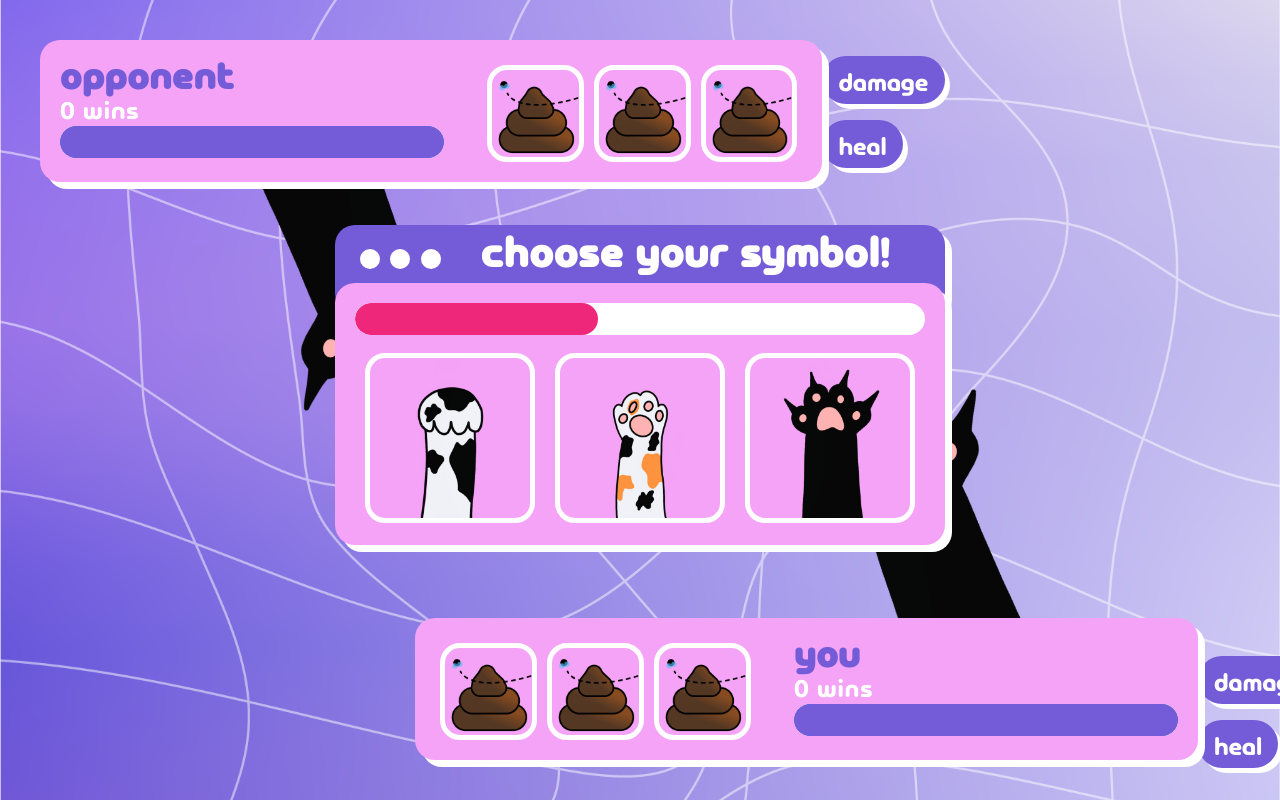
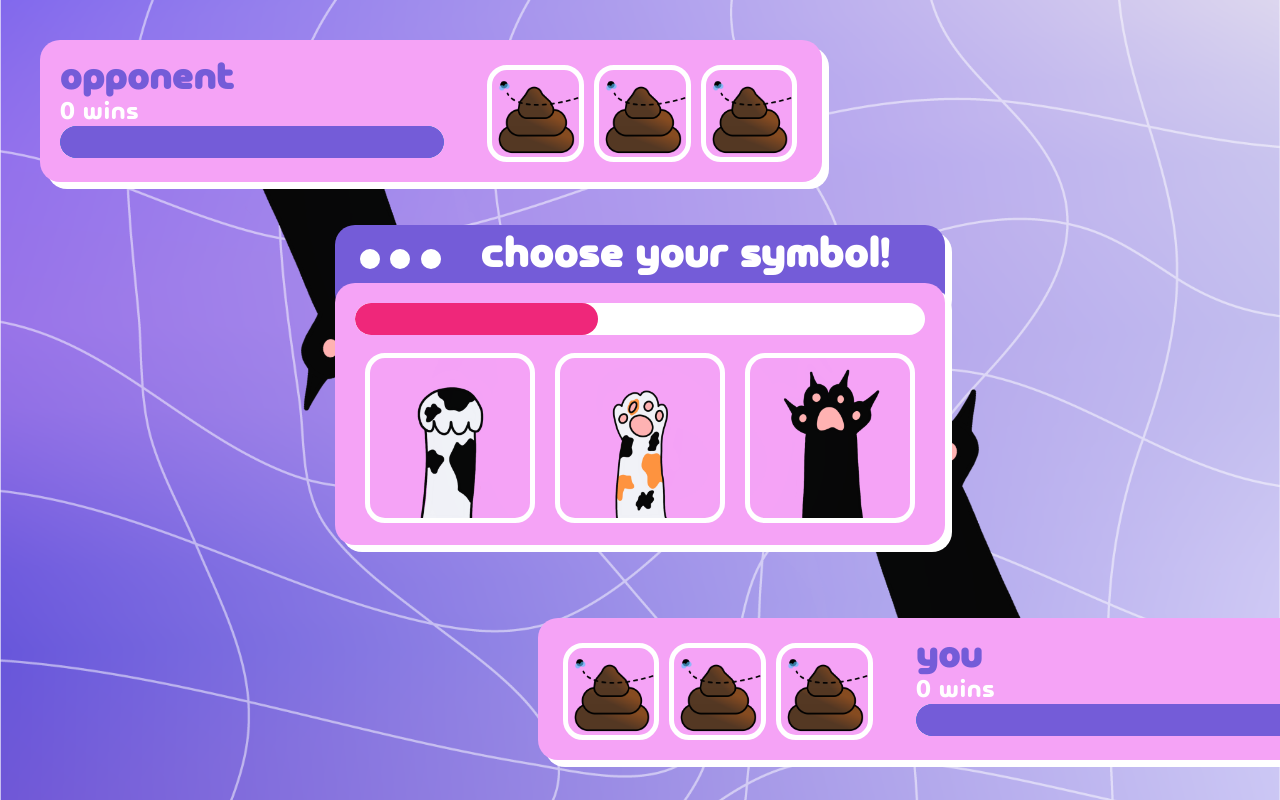
Before and after one commit to th-mayer/rock-paper-scissors, a Vue app in the folder frontend/: page /game in a window 1280 px wide. Built offline with nearby package versions, Linux system fonts and the light colour scheme; no server answers; sample sign-in values are in the browser's storage.

Commit message:
remove damage and heal button

```diff
--- a/frontend/src/components/PlayerCard.vue
+++ b/frontend/src/components/PlayerCard.vue
@@ -34,16 +34,6 @@ function updateBar() {
 
 }
 
-function damage() {
-    health = Math.max(0, health - 30); // Ensure health does not go below 0
-    updateBar();
-}
-
-function heal() {
-    health = Math.min(100, health + 30); // Ensure health does not go below 0
-    updateBar();
-}
-
 onMounted(() => {
     updateBar(); // Initialize the health bar on component mount
 });
@@ -76,12 +66,6 @@ const alignmentItemTooltip = computed(() => {
         </div>
         <ItemBox v-if="props.topbar" :tooltipUp="alignmentItemTooltip"  :item1="items[0]" :item2="items[1]" :item3="items[2]"  style="margin-left: 3vw;" />
     </div>
-
-    <div class="column">
-        <button @click="damage" class="add-damage btn" type="button">Damage</button>
-        <button @click="heal" class="add-heal btn" type="button">Heal</button>
-    </div>
-
 </template>
 
 <style lang="scss">
```
